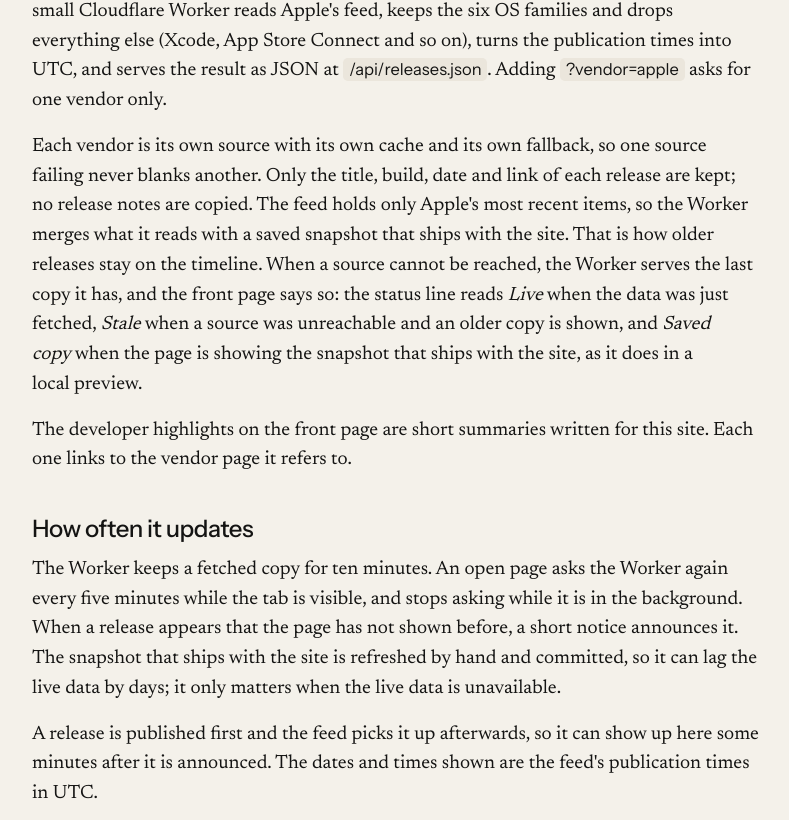
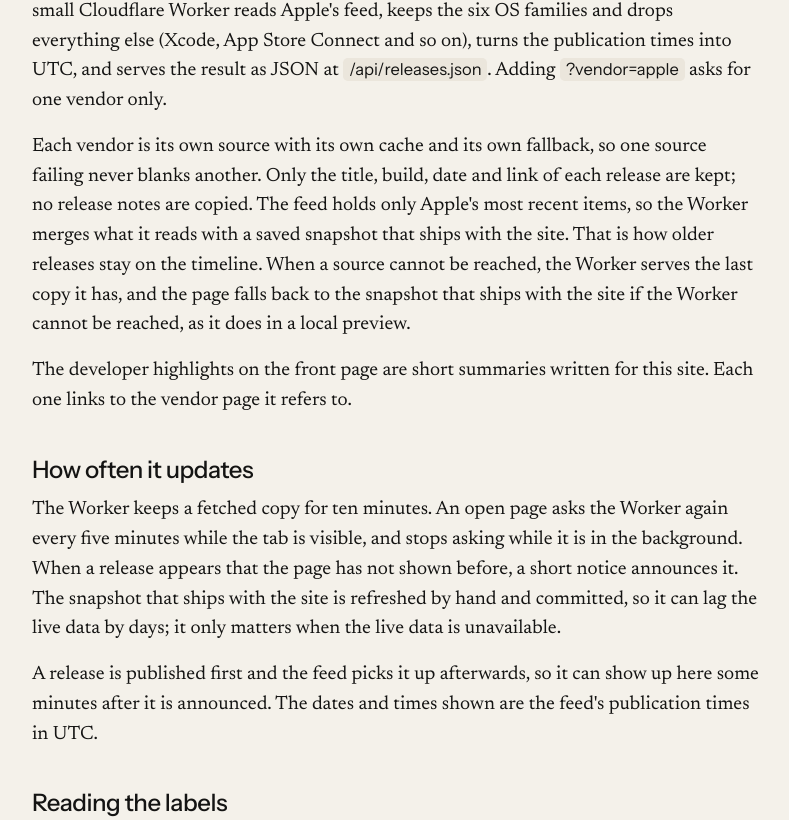
Before and after one commit to greenblacked/Orbit, a plain HTML site: page src/about/index.html in a window 1280 px wide. Shown: the part 914-1734 px from the top of the page, without its empty margins (244-1033 px from the left). Drawn offline with Linux system fonts and the light colour scheme.

Commit message:
Drop the About page's description of the removed status line
The front page no longer shows a Live, Stale or Saved copy pill. Also trim the releases.js comment that promised a refresh message.

```diff
--- a/src/about/index.html
+++ b/src/about/index.html
@@ -59,7 +59,7 @@
 <p>The timeline lists every release in the data, newest first and grouped by month, and you can filter it by platform and by stage. The compare page takes one platform and two of its releases and shows both builds and dates, the calendar days between them, how many betas and release candidates were published in between, and the list of everything in between. Every entry links to the source page for that release.</p>
 <h2 id="data">Where the data comes from</h2>
 <p>Release data comes from Apple Developer Releases, <a href="https://developer.apple.com/news/releases/" target="_blank" rel="noopener noreferrer">developer.apple.com/news/releases<span class="sr-only"> (opens in a new tab)</span></a>. A small Cloudflare Worker reads Apple's feed, keeps the six OS families and drops everything else (Xcode, App Store Connect and so on), turns the publication times into UTC, and serves the result as JSON at <code>/api/releases.json</code>. Adding <code>?vendor=apple</code> asks for one vendor only.</p>
-<p>Each vendor is its own source with its own cache and its own fallback, so one source failing never blanks another. Only the title, build, date and link of each release are kept; no release notes are copied. The feed holds only Apple's most recent items, so the Worker merges what it reads with a saved snapshot that ships with the site. That is how older releases stay on the timeline. When a source cannot be reached, the Worker serves the last copy it has, and the front page says so: the status line reads <em>Live</em> when the data was just fetched, <em>Stale</em> when a source was unreachable and an older copy is shown, and <em>Saved copy</em> when the page is showing the snapshot that ships with the site, as it does in a local preview.</p>
+<p>Each vendor is its own source with its own cache and its own fallback, so one source failing never blanks another. Only the title, build, date and link of each release are kept; no release notes are copied. The feed holds only Apple's most recent items, so the Worker merges what it reads with a saved snapshot that ships with the site. That is how older releases stay on the timeline. When a source cannot be reached, the Worker serves the last copy it has, and the page falls back to the snapshot that ships with the site if the Worker cannot be reached, as it does in a local preview.</p>
 <p>The developer highlights on the front page are short summaries written for this site. Each one links to the vendor page it refers to.</p>
 <h2 id="cadence">How often it updates</h2>
 <p>The Worker keeps a fetched copy for ten minutes. An open page asks the Worker again every five minutes while the tab is visible, and stops asking while it is in the background. When a release appears that the page has not shown before, a short notice announces it. The snapshot that ships with the site is refreshed by hand and committed, so it can lag the live data by days; it only matters when the live data is unavailable.</p>
--- a/src/assets/releases.js
+++ b/src/assets/releases.js
@@ -134,7 +134,7 @@
     if (state.busy) return Promise.resolve();
     state.busy = true;
     // The bundled snapshot is only for a first load: a later failed poll keeps the data
-    // already on screen (it may be newer than the snapshot) and says it could not refresh.
+    // already on screen (it may be newer than the snapshot).
     return loadConfig().then(function () { return getJson(API); }).catch(function (err) {
       if (state.data) throw err;
       return getJson(SNAPSHOT);
```
